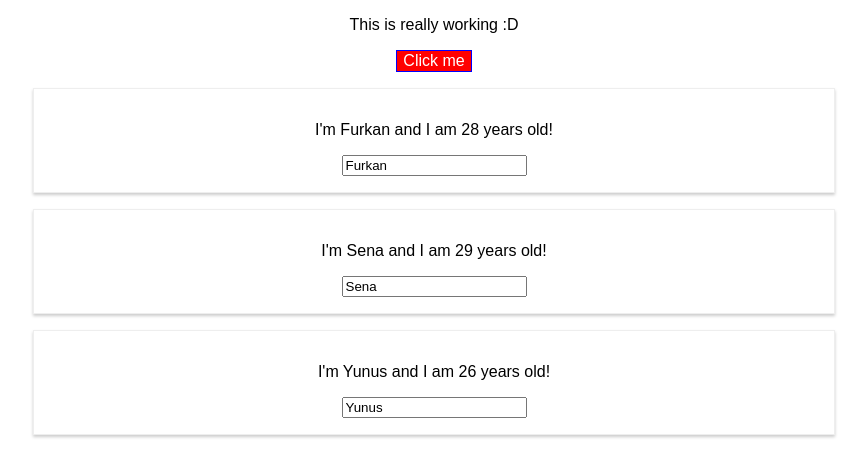
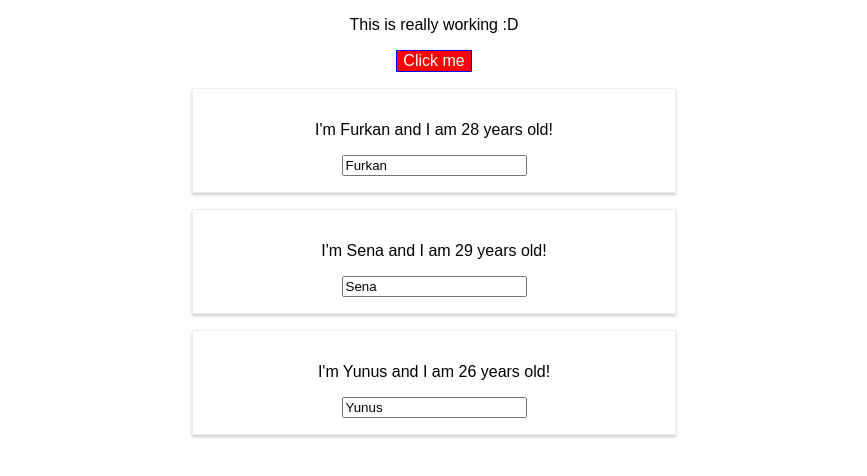
Before and after one commit to RoyalDevGit/Blog, a React (Create React App) app: page / in a window 1280 px wide. Shown: the top 476 px of the page, without its empty margins (206-1073 px from the left). Built offline with nearby package versions, Linux system fonts and the light colour scheme.

Commit message:
using radium for advanced css features

```diff
--- a/package.json
+++ b/package.json
@@ -3,6 +3,7 @@
   "version": "0.1.0",
   "private": true,
   "dependencies": {
+    "radium": "^0.25.1",
     "react": "^16.8.0-alpha.1",
     "react-dom": "^16.8.0-alpha.1",
     "react-scripts": "^2.1.3"
--- a/src/App.js
+++ b/src/App.js
@@ -1,5 +1,6 @@
 import React, { Component } from 'react';
 import './App.css';
+import Radium, { StyleRoot } from 'radium';
 import Person from './Person/Person';
 
 class App extends Component {
@@ -48,7 +49,11 @@ class App extends Component {
       color: 'white',
       font: 'inherit',
       border: '1px solid blue',
-      padding: '8x'
+      padding: '8x',
+      ':hover': {
+        backgroundColor: 'lightgreen',
+        color: 'black'
+      }
     };
     let persons = null;
 
@@ -72,6 +77,10 @@ class App extends Component {
       );
 
       style.backgroundColor = 'red';
+      style[':hover'] = {
+        backgroundColor: 'salmon',
+        color: 'black'
+      }
     }
 
     const classes = [];
@@ -83,15 +92,17 @@ class App extends Component {
     }
 
     return (
+      <StyleRoot>
         <div className="App" >
           <p className={classes.join(' ')}>This is really working :D </p>
           <button style={style}
             onClick={this.togglePersonHandler}>Click me</button>
           {persons}
         </div>
+      </StyleRoot>
     );
   }
   // return React.createElement('div', {className: 'App'}, React.createElement('h1', null, 'Does this work now?'));
 }
 
-export default App;
+export default Radium(App);
--- a/src/Person/Person.js
+++ b/src/Person/Person.js
@@ -1,8 +1,15 @@
 import React from 'react';
 import './Person.css';
+import Radium from 'radium';
 const person = (props) => {
+
+    const style = {
+        '@media (min-width: 500px)': {
+            width: '450px'
+        }
+    }
     return (
-        <div className="Person">
+        <div className="Person" style={style}>
             <p onClick={props.click}>I'm {props.name} and I am {props.age} years old!</p>
             <p>{props.children}</p>
             <input type="text" onChange={props.change} value={props.name} />
@@ -10,4 +17,4 @@ const person = (props) => {
     )
 };
 
-export default person;
+export default Radium(person);
```
Also changed, not shown: src/Person/Person.css (line endings or trailing spaces), 1 other file (tests, documents, lock files or other folders). Lines whose indentation alone changed are shown as unchanged.
